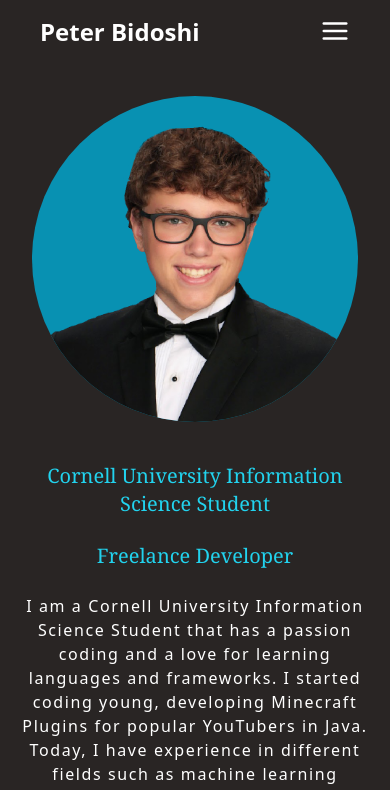
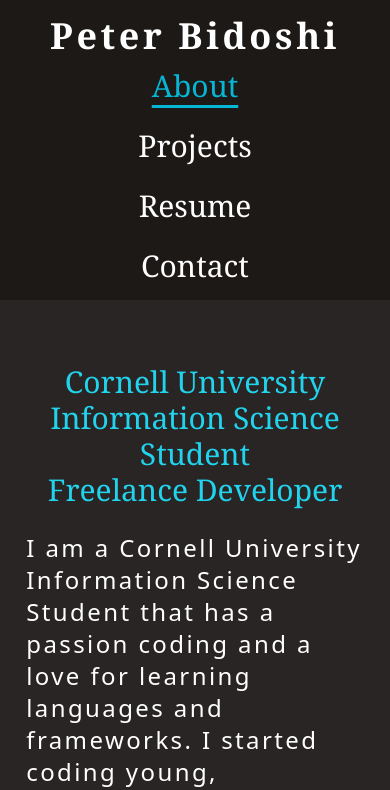
Before and after one commit to MrPeterss/personal-site-old, a Next.js app: page / in a window 390 px wide. Shown: the top 790 px of the page. Built offline with nearby package versions, Linux system fonts and the light colour scheme.

Commit message:
Update site to use Media Queries

```diff
--- a/components/nav/nav_button.tsx
+++ b/components/nav/nav_button.tsx
@@ -10,7 +10,7 @@
 }
 
 const NavButton = (props: NavButtonProps) => {
-    var { text, active, activeColor, textColor, associatedRef, text_size } = props;
+    var { text, active, activeColor, textColor, associatedRef } = props;
 
     var toAdd = "";
 
@@ -20,19 +20,13 @@
         toAdd = textColor;
     }
 
-    if (text_size) {
-        toAdd += " " + text_size;
-    } else {
-        toAdd += " text-[2vw]";
-    }
-
     const handleClick = () => {
         associatedRef.current!.scrollIntoView({ behavior: 'smooth' });
     }
 
     return (
         <button onClick={handleClick}>
-            <h1 className={"font-serif " + toAdd }>{text}</h1>
+            <h1 className={"font-serif text-3xl " + toAdd }>{text}</h1>
         </button>
     )
 }
--- a/components/nav/navbar.tsx
+++ b/components/nav/navbar.tsx
@@ -18,26 +18,13 @@
 
     var { navColor, activeColor, textColor, aboutRef, projectRef, resumeRef, contactRef, active, isMobile } = props;
 
-    if (isMobile) {
-        return (
-        <div className={"flex w-full"}>
-            <div className={"flex w-full justify-between px-10 py-4 fixed " + navColor}>
-                <div className="flex gap-6">
-                    <h1 className={"text-sans text-2xl font-bold " + textColor}>Peter Bidoshi</h1>
-                </div>
-                <DropDown color="bg-stone-900" aboutRef={aboutRef} projectRef={projectRef} resumeRef={resumeRef} contactRef={contactRef} />
-            </div>
-        </div>
-        )
-    }
-
     return (
         <div className={"flex w-full"}>
-            <div className={"flex w-full justify-between px-10 py-4 fixed " + navColor}>
+            <div className={"flex w-full justify-between px-10 py-4 relative flex-col sm:flex-row sm:fixed " + navColor}>
                 <div className="flex gap-6">
-                    <h1 className={"font-serif tracking-widest text-3xl font-bold " + textColor}>Peter Bidoshi</h1>
+                    <h1 className={"font-serif tracking-widest text-4xl font-bold text-center w-full mb-3 text- " + textColor}>Peter Bidoshi</h1>
                 </div>
-                <div className="flex gap-6">
+                <div className="flex gap-6 flex-col sm:flex-row">
                     <NavButton text={"About"} active={aboutRef==active} activeColor={activeColor} textColor={textColor} associatedRef={aboutRef} />
                     <NavButton text={"Projects"} active={projectRef==active} activeColor={activeColor} textColor={textColor} associatedRef={projectRef} />
                     <NavButton text={"Resume"} active={resumeRef==active} activeColor={activeColor} textColor={textColor} associatedRef={resumeRef} />
--- a/pages/index.tsx
+++ b/pages/index.tsx
@@ -3,170 +3,45 @@
 import Image from "next/image";
 import { motion, useScroll } from "framer-motion"
 import { MutableRefObject, useEffect, useRef, useState } from "react";
-import NavButton from "../components/nav/nav_button";
-import { text } from "stream/consumers";
 import Button from "../components/button";
-import { headers } from "next/headers";
 import NavBar from "../components/nav/navbar";
 import useWindowDimensions from "../@hooks/useWindowDimension";
 import ProjectItem from "../components/projectItem";
 
 const Home: NextPage = () => {
 
-    const {width, height} = useWindowDimensions();
-
-    var isUpright = width! < height!;
-
-    const [initialRenderComplete, setInitialRenderComplete] = useState(false);
-	useEffect(() => {
-		setInitialRenderComplete(true);
-	}, []);
-
     const aboutRef = useRef<null | HTMLDivElement>(null);
     const projectRef = useRef<null | HTMLDivElement>(null);
     const resumeRef = useRef<null | HTMLDivElement>(null);
     const contactRef = useRef<null | HTMLDivElement>(null);
 
-    const [navColor, setNavColor] = useState("bg-stone-800");
-    const [activeColor, setActiveColor] = useState("text-cyan-500");
     const [active, setActive] = useState<MutableRefObject<HTMLDivElement | null>>(aboutRef);
-    const [textColor, setTextColor] = useState("text-white");
 
-    const handleClick = (ref: MutableRefObject<HTMLDivElement | null>) => {
-        ref.current!.scrollIntoView({ behavior: 'smooth' });
-    }
+    const navColor = "bg-stone-900";
+    const activeColor = "text-cyan-500";
+    const textColor = "text-white";
 
     if (typeof window !== 'undefined') {
         window.addEventListener('scroll', () => {
             if (aboutRef.current && projectRef.current && resumeRef.current && contactRef.current) {
                 if (window.scrollY > aboutRef.current.offsetHeight + projectRef.current.offsetHeight + resumeRef.current.offsetHeight) {
-                    setNavColor("bg-stone-900");
                     setActive(contactRef);
                 }
                 else if (window.scrollY > aboutRef.current.offsetHeight + projectRef.current.offsetHeight) {
-                    setNavColor("bg-stone-800");
                     setActive(resumeRef);
                 }
                 else if (window.scrollY > aboutRef.current.offsetHeight) {
-                    setNavColor("bg-stone-900");
                     setActive(projectRef);
                 }
                 else {
-                    setNavColor("bg-stone-800");
                     setActive(aboutRef);
                 }
             }
         })
     }
 
-    // if the initial render is not complete, don't render anything
-    if (!initialRenderComplete) return (
-        <div className="min-h-screen w-full items-center justify-center bg-stone-900">
-            <Head>
-                <title>Peter Bidoshi</title>
-                <meta name='description' content='The personal website of student Peter Bidoshi'/>
-                <link rel="icon" href="/bidoshi.com-ico.png" />
-            </Head>
-        </div>
-    );
-
-    if (isUpright) {
     return (
-            <div className="min-h-screen w-full items-center justify-center bg-stone-900" >
-                <Head>
-                    <title>Peter Bidoshi</title>
-                    <link rel="icon" href="/bidoshi.com-ico.png" />
-                </Head>
-
-                <main>
-                    {/* navbar */}
-                    <motion.div initial={{y:-200}} animate={{ y: 0 }} transition={{delay: 0.2}}>
-                        <NavBar navColor={navColor} activeColor={activeColor} textColor={textColor} aboutRef={aboutRef} projectRef={projectRef} resumeRef={resumeRef} contactRef={contactRef} active={active} isMobile={isUpright} />
-                    </motion.div>
-                    {/* content */}
-                    <div className="flex flex-col w-full gap-6 px-4 pt-20 min-h-screen bg-stone-800" ref={aboutRef}>
-                        <motion.div className="grow-[2] self-center p-4"
-                            initial={{ opacity: 0, scale: 0.25 }}
-                            animate={{ opacity: 1, scale: 1 }}
-                            transition={{
-                                duration: 0.2,
-                                delay: 0.4,
-                                ease: [0, 0.71, 0.2, 1.01]
-                        }}>
-                            <Image src="/personalpic.png" width={1920} height={1080} quality={100} alt={"Peter Bidoshi"} className={"rounded-full bg-cyan-600"} />
-                        </motion.div>
-                        <motion.div className="grow-[2] self-center flex flex-col"
-                            initial={{ opacity: 0, scale: 0.25 }}
-                            animate={{ opacity: 1, scale: 1 }}
-                            transition={{
-                                duration: 0.2,
-                                delay: 0.6,
-                                ease: [0, 0.71, 0.2, 1.01]
-                        }}>
-                            <h3 className="font-serif text-cyan-400 text-xl text-center">Cornell University Information Science Student</h3>
-                        </motion.div>
-                        <motion.div className="grow-[2] self-center flex flex-col"
-                            initial={{ opacity: 0, scale: 0.25 }}
-                            animate={{ opacity: 1, scale: 1 }}
-                            transition={{
-                                duration: 0.2,
-                                delay: 0.8,
-                                ease: [0, 0.71, 0.2, 1.01]
-                        }}>
-                            <h3 className="font-serif text-cyan-400 text-xl">Freelance Developer</h3>
-                        </motion.div>
-                        <motion.div className="grow-[2] self-center flex flex-col"
-                            initial={{ opacity: 0, scale: 0.25 }}
-                            animate={{ opacity: 1, scale: 1 }}
-                            transition={{
-                                duration: 0.2,
-                                delay: 1.0,
-                                ease: [0, 0.71, 0.2, 1.01]
-                        }}>
-                            <h4 className="font-sans tracking-widest font-thin text-white text-md text-center">I am a Cornell University Information Science Student that has a passion coding and a love for learning languages and frameworks. I started coding young, developing Minecraft Plugins for popular YouTubers in Java. Today, I have experience in different fields such as machine learning (sklearn/pandas/numpy), web applications (next.js/react), as well as console applications (.NET/c#).</h4>
-                            <div className="flex gap-4 py-3 self-center">
-                                <Button link={"https://www.linkedin.com/in/peter-bidoshi-228023226/"} text={"Linkedin"} src={"/linkedin.svg"} bg="bg-cyan-600" text_color="text-white" />
-                                <Button link={"https://github.com/MrPeterss"} text={"GitHub"} src={"/github.svg"} bg="bg-stone-700" text_color="text-white" />
-                            </div>
-                        </motion.div>
-                    </div>
-                    <div className="flex flex-col w-full gap-6 px-3 py-20 min-h-screen" ref={projectRef}>
-                        <h1 className="font-serif text-cyan-400 text-4xl">Projects</h1>
-                        <div className="flex w-full gap-4 bg-stone-900 overflow-x-scroll no-scrollbar snap-x ">
-                            <ProjectItem title={"Healthy Eating In Dining Halls"} description={"Machine Learning Project utilizing lineaer regression to predict healthiness of food items in dining halls."} link={"https://github.com/MrPeterss/healthy-dining#readme"} image={"/healthy-eating.jpg"} langs={["Python", "Jupyter"]} />
-                            <ProjectItem title={"Where Is My Rep | NY"} description={"Project voluntarily created for the New York State Department of Labor that displays all New York State assemblymen on a map."} link={"https://github.com/MrPeterss/where-is-my-rep-ny#readme"} image={"/where-is-my-rep.png"} langs={["TS/Next"]} />
-                            <ProjectItem title={"Minecraft Terra Mapper"} description={"A tool that can generate real-world terrain in the video game Minecraft."} link={"https://github.com/MrPeterss/minecraft-terra-mapper#readme"} image={"/terra-mapper.png"} langs={["Java", "TS/Next"]} />
-                            <ProjectItem title={"Trashy Mail"} description={"Video Game developed in Unity and C# designed for mobile devices"} link={"hello"} image={"/trashy-mail.png"} langs={["C#", "Unity"]} />
-                            <ProjectItem title={"NU Registration Notifications"} description={"Python project that notifies a user when a seat in a class is open at Northeastern University."} link={"https://github.com/MrPeterss/nu-registration-notifs#readme"} image={"/registration-notifications.png"} langs={["Python", "Jupyter"]} />
-                            <ProjectItem title={"Minecraft Client Installer"} description={".NET Console App that can automatically install Minecraft mods and launchers in one click using an executable file"} link={"https://github.com/MrPeterss/minecraft-client-installer#readme"} image={"/client-installer.png"} langs={["C#", ".NET"]} />
-                        </div>
-                        <h1 className="text-2xl text-white text-center font-serif">{"Swipe to view more > > >"}</h1>
-
-                    </div>
-                    <div className="w-full px-4 pt-20 pb-5 bg-stone-800 min-h-screen" ref={resumeRef}>
-                        <h1 className="font-serif text-cyan-400 text-4xl">Resume</h1>
-                        <div className="w-full h-fit py-10">
-                            <object
-                                data="/resume.pdf"
-                                type="application/pdf"
-                                width="100%"
-                                height="100%"
-                                className=""
-                            />
-                        </div>
-                    </div>
-                    <div className="flex w-full gap-2 px-4 py-2 bg-stone-900 items-center justify-center" ref={contactRef}>
-                        <Button link={"https://www.linkedin.com/in/peter-bidoshi-228023226/"} text={"Linkedin"} src={"/linkedin.svg"} bg="bg-cyan-600" text_color="text-white" />
-                        <Button link={"https://github.com/MrPeterss"} text={"GitHub"} src={"/github.svg"} bg="bg-stone-700" text_color="text-white" />
-                        <Button link={"mailto:pbidoshi@gmail.com"} text={"Email"} src={"/email.svg"} bg="bg-white" text_color="text-black" />
-                    </div>
-                </main>
-            </div>
-        )
-    }
-    else {
-        return (
-            <div className="min-h-screen items-center justify-center bg-stone-800 w-full" suppressHydrationWarning >
+        <div className="min-h-screen items-center justify-center bg-stone-800 w-full" >
             <Head>
                 <title>Peter Bidoshi</title>
                 <link rel="icon" href="/bidoshi.com-ico.png" />
@@ -177,12 +52,12 @@
                 <NavBar navColor={navColor} activeColor={activeColor} textColor={textColor} aboutRef={aboutRef} projectRef={projectRef} resumeRef={resumeRef} contactRef={contactRef} active={active} isMobile={false} />
                 {/* content */}
                 {/* about */}
-                    <div className="flex w-full gap-6 px-10 py-16 min-h-screen" ref={aboutRef}>
+                <div className="flex w-full gap-6 px-10 py-16 min-h-screen flex-col sm:flex-row" ref={aboutRef}>
                     <motion.div className="self-center grow-[3]" initial={{x:-1000}} animate={{ x: 0 }} transition={{delay: 0.4}}>
-                            <h3 className="font-serif text-cyan-400 text-3xl px-2">Cornell University Information Science Student</h3>
-                            <h3 className="font-serif text-cyan-400 text-3xl px-2">Freelance Developer</h3>
+                        <h3 className="font-serif text-cyan-400 text-3xl px-2 w-fill text-center sm:text-left sm:text-4xl">Cornell University Information Science Student</h3>
+                        <h3 className="font-serif text-cyan-400 text-3xl px-2 w-fill text-center sm:text-left sm:text-4xl">Freelance Developer</h3>
                         <h4 className="font-sans tracking-widest font-thin text-white text-2xl px-6 py-6">I am a Cornell University Information Science Student that has a passion coding and a love for learning languages and frameworks. I started coding young, developing Minecraft Plugins for popular YouTubers in Java. Today, I have experience in different fields such as machine learning (sklearn/pandas/numpy), web applications (next.js/react), as well as console applications (.NET/c#).</h4>
-                            <div className="flex gap-4">
+                        <div className="flex gap-4 w-full justify-center">
                             <motion.div initial={{x:-1000}} animate={{ x: 0 }} transition={{delay: 0.8}}>
                                 <Button link={"https://www.linkedin.com/in/peter-bidoshi-228023226/"} text={"Linkedin"} src={"/linkedin.svg"} bg="bg-cyan-600" text_color="text-white" />
                             </motion.div>
@@ -231,6 +106,5 @@
         </div>
     )
 }
-};
 
 export default Home;
```
Lines whose indentation alone changed are shown as unchanged.
